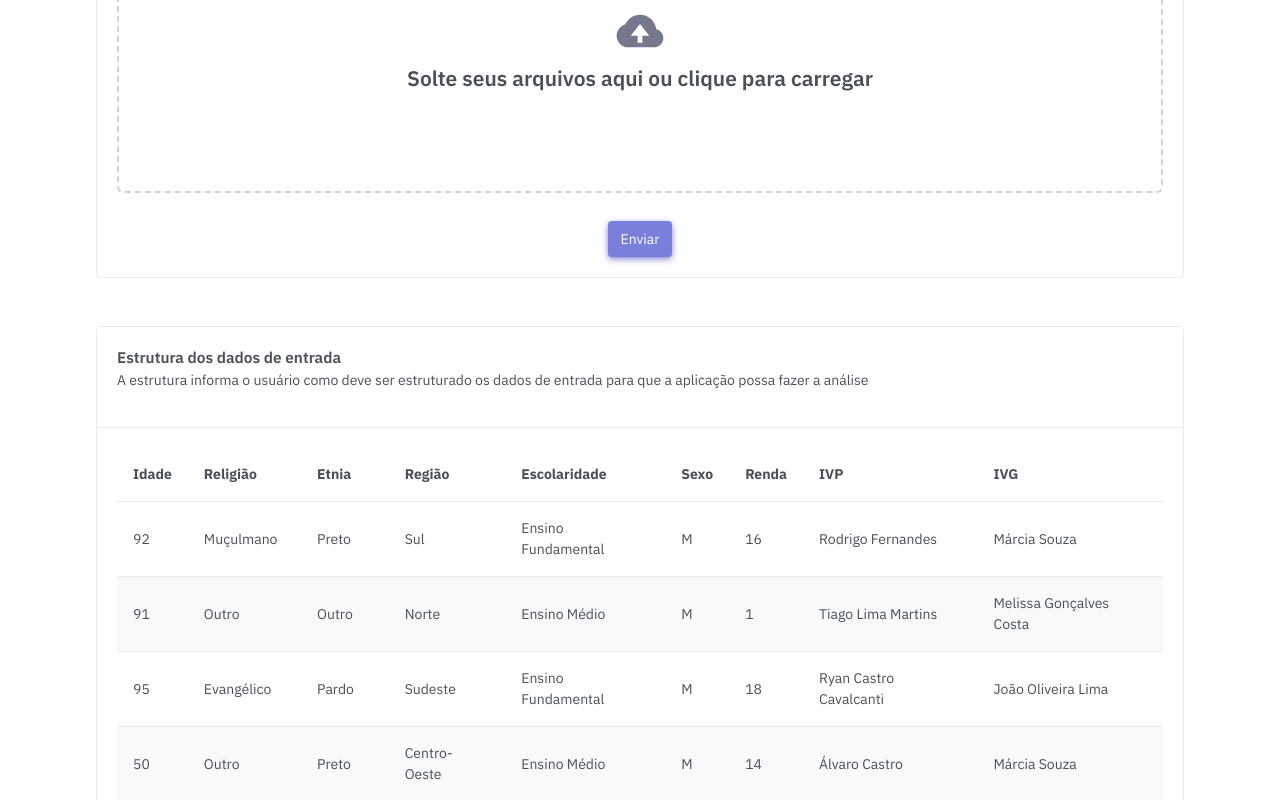
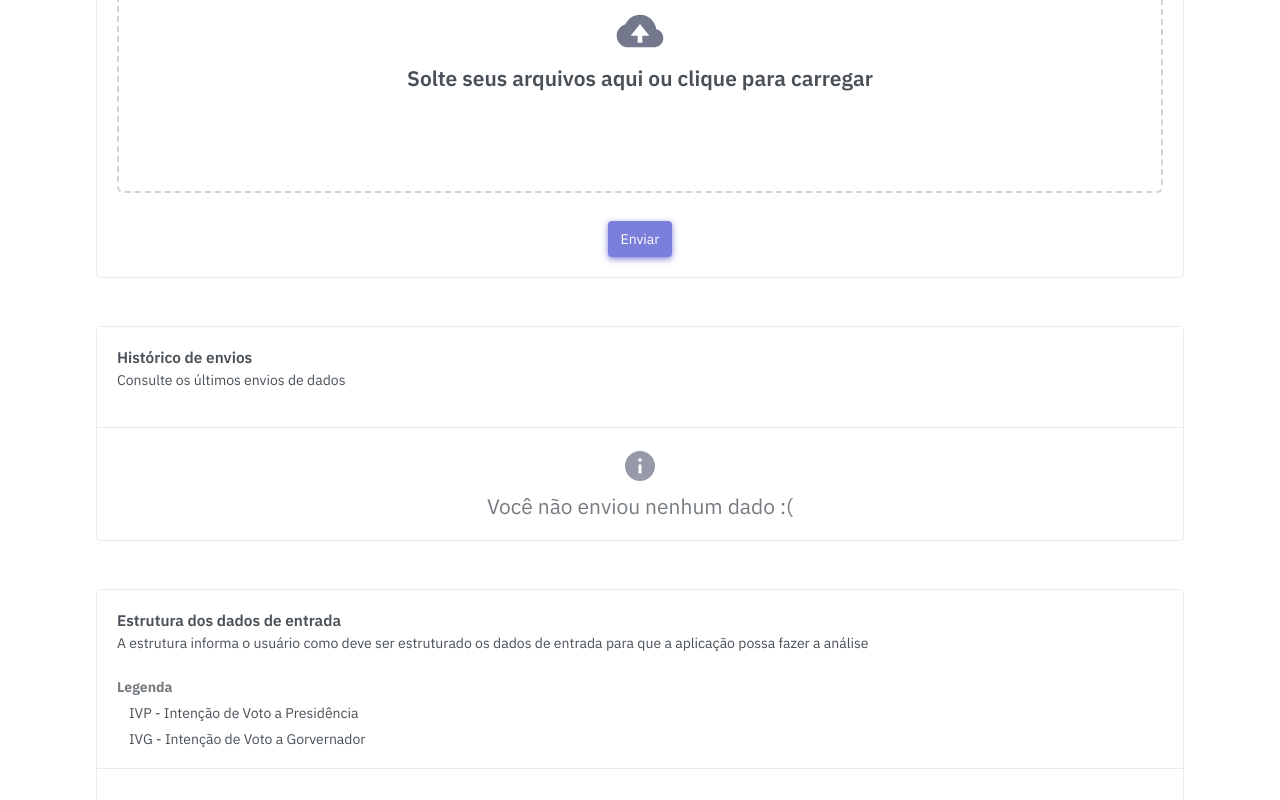
Before and after one commit to barrosoman/election-prime, a Vue app: page /data in a window 1280 px wide. Shown: the part 355-1155 px from the top of the page. Built offline with nearby package versions, Linux system fonts and the light colour scheme.

Commit message:
Added the history section and a legend to the input data format

```diff
--- a/src/pages/Data.vue
+++ b/src/pages/Data.vue
@@ -3,15 +3,42 @@
   <div class="data-page">
     <Card
       title="Envie seus dados"
-      subtitle="Abaixo você pode inserir os dados que serão analisados e a formatação dos dados de entrada pode ser visualizado logo abaixo."
+      subtitle="Abaixo você pode inserir os dados que serão analisados e a formatação dos dados de entrada pode ser visualizado no fim da página."
     >
       <FileUploader />
+    </Card>
+    <Card
+      class="mt-3"
+      title="Histórico de envios"
+      subtitle="Consulte os últimos envios de dados"
+    >
+      <div class="no-data-sent">
+        <svg
+          xmlns="http://www.w3.org/2000/svg"
+          width="24"
+          height="24"
+          viewBox="0 0 24 24"
+          style="fill: rgba(116, 120, 141, 1); transform: ; msfilter: "
+        >
+          <path
+            d="M12 2C6.486 2 2 6.486 2 12s4.486 10 10 10 10-4.486 10-10S17.514 2 12 2zm1 15h-2v-6h2v6zm0-8h-2V7h2v2z"
+          ></path>
+        </svg>
+        <h3>Você não enviou nenhum dado :(</h3>
+      </div>
     </Card>
     <Card
       class="mt-3"
       title="Estrutura dos dados de entrada"
       subtitle="A estrutura informa o usuário como deve ser estruturado os dados de entrada para que a aplicação possa fazer a análise"
     >
+      <template v-slot:header>
+        <ul class="history-list">
+          <li class="history-list-title">Legenda</li>
+          <li>IVP - Intenção de Voto a Presidência</li>
+          <li>IVG - Intenção de Voto a Gorvernador</li>
+        </ul>
+      </template>
       <div class="table-container">
         <table>
           <thead>
@@ -328,4 +355,40 @@ td {
 tr:nth-child(even) {
   background-color: #f8f9fa;
 }
+
+.no-data-sent {
+  display: flex;
+  flex-direction: column;
+  align-items: center;
+  opacity: 0.75;
+}
+
+.no-data-sent svg {
+  width: 36px;
+  height: 36px;
+  margin-bottom: 0.5rem;
+}
+
+.no-data-sent h3 {
+  color: #495057;
+  font-size: 1.3125rem;
+  font-weight: 400;
+}
+
+.history-list {
+  font-size: 14px;
+  color: #495057;
+  list-style: none;
+}
+
+.history-list-title {
+  font-size: 14px;
+  font-weight: 700;
+  padding-left: 0 !important;
+  opacity: 0.75;
+}
+
+.history-list li {
+  padding: 0.5rem 0 0 0.75rem;
+}
 </style>
```
